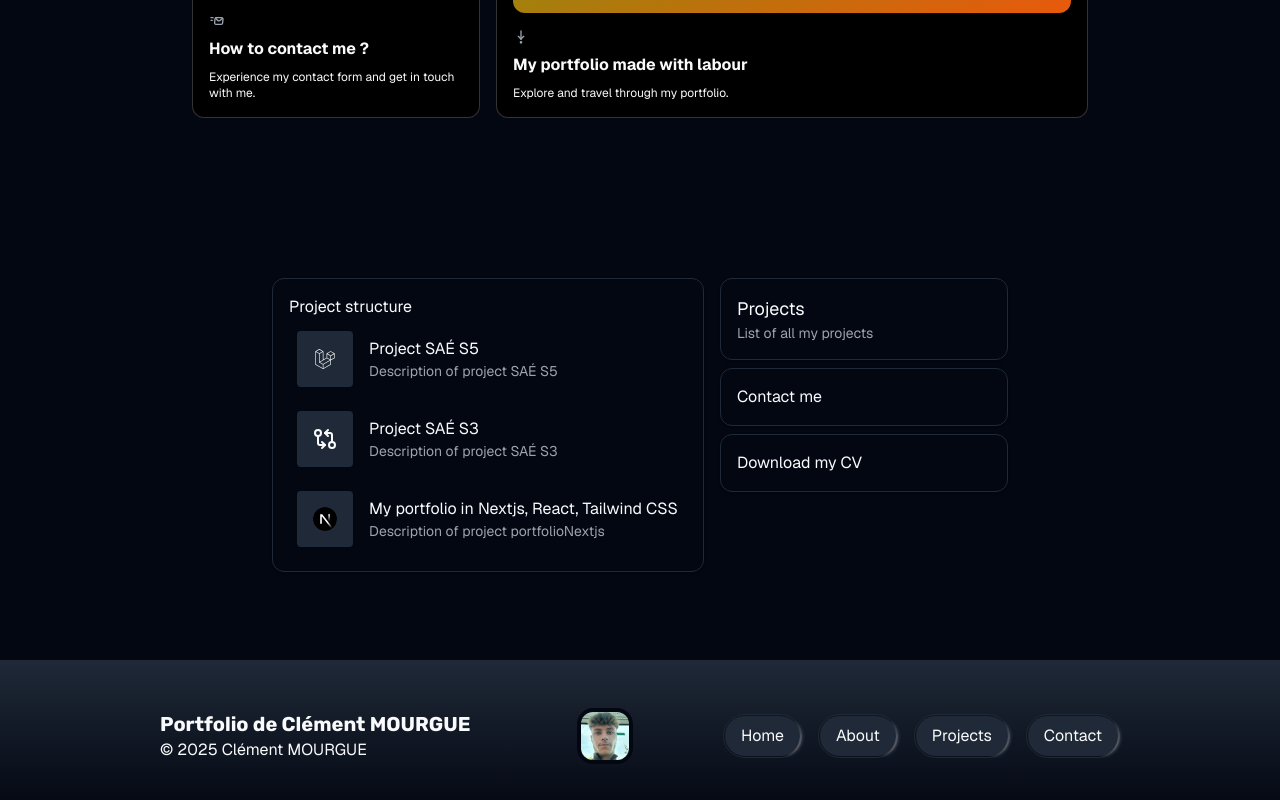
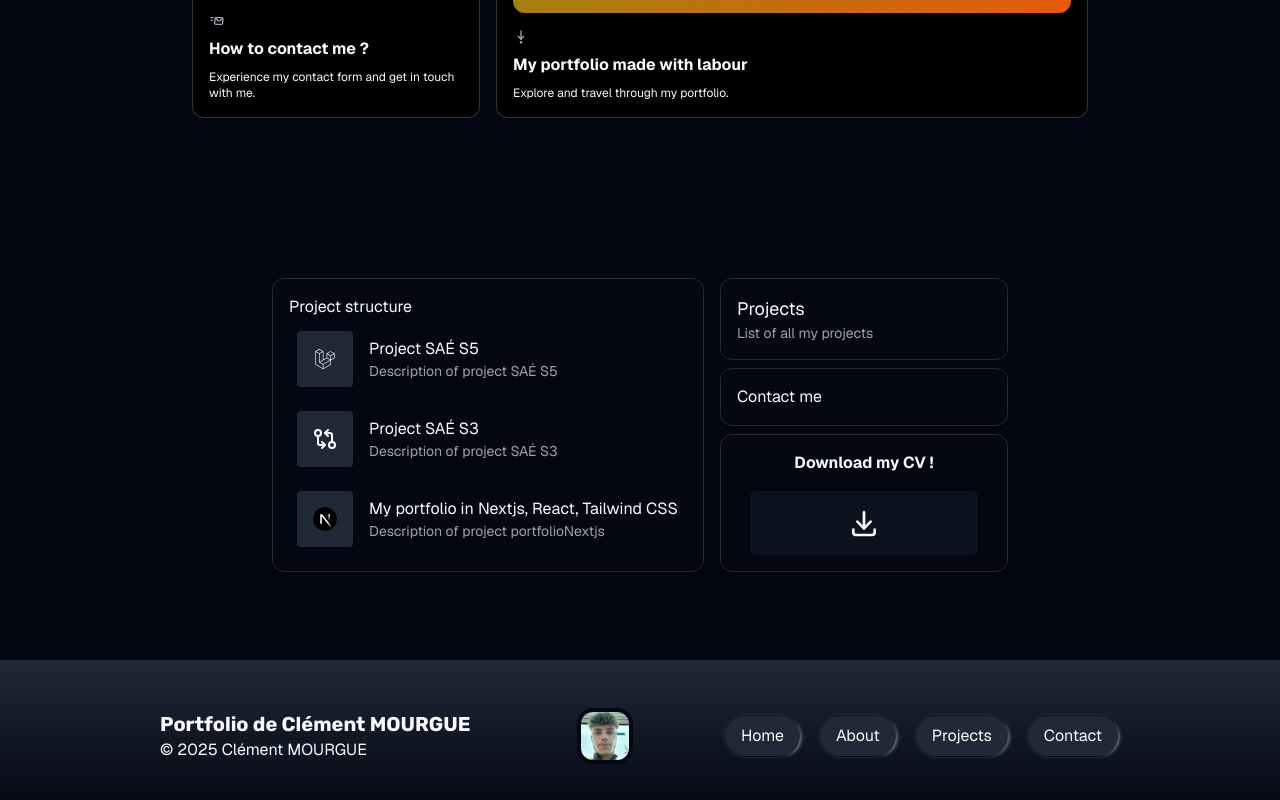
Before and after one commit to CM-exe/hostPortfolio, a Next.js app: page / in a window 1280 px wide. Shown: the part 2841-3641 px from the top of the page. Built offline with nearby package versions, Linux system fonts and the light colour scheme.

Commit message:
Ajout du download du cv

```diff
--- a/app/_components/Status.tsx
+++ b/app/_components/Status.tsx
@@ -5,6 +5,7 @@ import { GitCompareArrows } from "lucide-react";
 import { TransitionLink } from "./TransitionLink";
 import { cn } from "@/lib/utils";
 import { NextjsIcon } from "./icons/NextjsIcon";
+import { FileDownload } from "@/components/ui/file-download";
 
 export const Laravel = (props: {size?: number}) => (
     <svg xmlns="http://www.w3.org/2000/svg" width={props.size} viewBox="0 0 24 24" {...props}>
@@ -55,14 +56,6 @@ const Project = (props: ProjectProps) => {
 };
 
 export const Status = () => {
-    const downloadFile = () => {
-        const fileUrl = "/CV_MOURGUE.pdf";
-        const link = document.createElement("a");
-        link.href = fileUrl;
-        link.download = "CV_MOURGUE.pdf";
-        link.click();
-      };
-
     return (
         <Section className="flex max-md:flex-col gap-4 items-start">
             <div className="flex-[3] h-full">
@@ -83,7 +76,8 @@ export const Status = () => {
                 </TransitionLink>
             </Card>
             <Card className="p-4 flex-1 hover:bg-accent/20"><TransitionLink href="/contact">Contact me</TransitionLink></Card>
-            <Card className="p-4 flex-1 hover:bg-accent/20"><button onClick={downloadFile}>Download my CV</button></Card>
+            {/* <Card className="p-4 flex-1 hover:bg-accent/20"><button onClick={downloadFile}>Download my CV</button></Card> */}
+            <Card className="p-4 flex-1 hover:bg-accent/20"><FileDownload /></Card>
             </div>
         </Section>
     );
--- /dev/null
+++ b/components/ui/file-download.tsx
@@ -0,0 +1,103 @@
+import { cn } from "@/lib/utils";
+import React, { useRef, useState } from "react";
+import { motion } from "framer-motion";
+import { IconDownload } from "@tabler/icons-react";
+import { useDropzone } from "react-dropzone";
+
+const mainVariant = {
+  initial: {
+    x: 0,
+    y: 0,
+  },
+  animate: {
+    x: 20,
+    y: -20,
+    opacity: 0.9,
+  },
+};
+
+const secondaryVariant = {
+  initial: {
+    opacity: 0,
+  },
+  animate: {
+    opacity: 1,
+  },
+};
+
+export const FileDownload = () => {
+
+  const downloadFile = () => {
+    const fileUrl = "/CV_MOURGUE.pdf";
+    const link = document.createElement("a");
+    link.href = fileUrl;
+    link.download = "CV_MOURGUE.pdf";
+    link.click();
+  };
+
+  return (
+    <div className="w-full">
+      <motion.div
+        whileHover="animate"
+        className="group/file block rounded-lg cursor-pointer w-full relative overflow-hidden"
+      >
+        <button
+          onClick={downloadFile}
+          className="w-full h-full"
+        >
+        <div className="flex flex-col items-center justify-center ">
+          <p className="relative z-20 font-sans font-bold text-accent-foreground text-base w-full text-center">
+            Download my CV !
+          </p>
+          <div className="relative w-full  max-w-xl mx-auto">
+            <motion.div
+                layoutId="file-download"
+                variants={mainVariant}
+                transition={{
+                  type: "spring",
+                  stiffness: 300,
+                  damping: 20,
+                }}
+                className={cn(
+                  "relative group-hover/file:shadow-2xl z-[35] bg-accent/30 flex items-center justify-center h-16 mt-4 w-[90%] mx-auto rounded-md",
+                  "shadow-[0px_10px_50px_rgba(0,0,0,0.1)]"
+                )}
+              >
+                  <IconDownload className="h-8 w-8 text-accent-foreground" />
+              </motion.div>
+
+              <motion.div
+                variants={secondaryVariant}
+                className="absolute opacity-0 border border-dashed border-sky-400 inset-0 z-30 bg-transparent flex items-center justify-center h-16 mt-4 w-[90%] mx-auto rounded-md"
+              ></motion.div>
+          </div>
+        </div>
+        </button>
+      </motion.div>
+    </div>
+  );
+};
+
+export function GridPattern() {
+  const columns = 41;
+  const rows = 11;
+  return (
+    <div className="flex bg-neutral-900 flex-shrink-0 flex-wrap justify-center items-center gap-x-px gap-y-px  scale-105">
+      {Array.from({ length: rows }).map((_, row) =>
+        Array.from({ length: columns }).map((_, col) => {
+          const index = row * columns + col;
+          return (
+            <div
+              key={`${col}-${row}`}
+              className={`w-10 h-10 flex flex-shrink-0 rounded-[2px] ${
+                index % 2 === 0
+                  ? "bg-neutral-950"
+                  : "bg-neutral-950 shadow-[0px_0px_1px_3px_rgba(255,255,255,1)_inset] dark:shadow-[0px_0px_1px_3px_rgba(0,0,0,1)_inset]"
+              }`}
+            />
+          );
+        })
+      )}
+    </div>
+  );
+}
--- a/package.json
+++ b/package.json
@@ -21,12 +21,13 @@
     "geist": "^1.3.1",
     "gsap": "^3.12.7",
     "lucide-react": "^0.473.0",
-    "motion": "^12.0.0-alpha.2",
+    "motion": "^12.3.1",
     "next": "15.1.6",
     "next-themes": "^0.4.4",
     "react": "^19.0.0",
     "react-dom": "^19.0.0",
     "react-draggable": "^4.4.6",
+    "react-dropzone": "^14.3.5",
     "simplex-noise": "^4.0.3",
     "tailwind-merge": "^2.6.0",
     "tailwindcss-animate": "^1.0.7"
```
Also changed, not shown: 1 other file (tests, documents, lock files or other folders).
